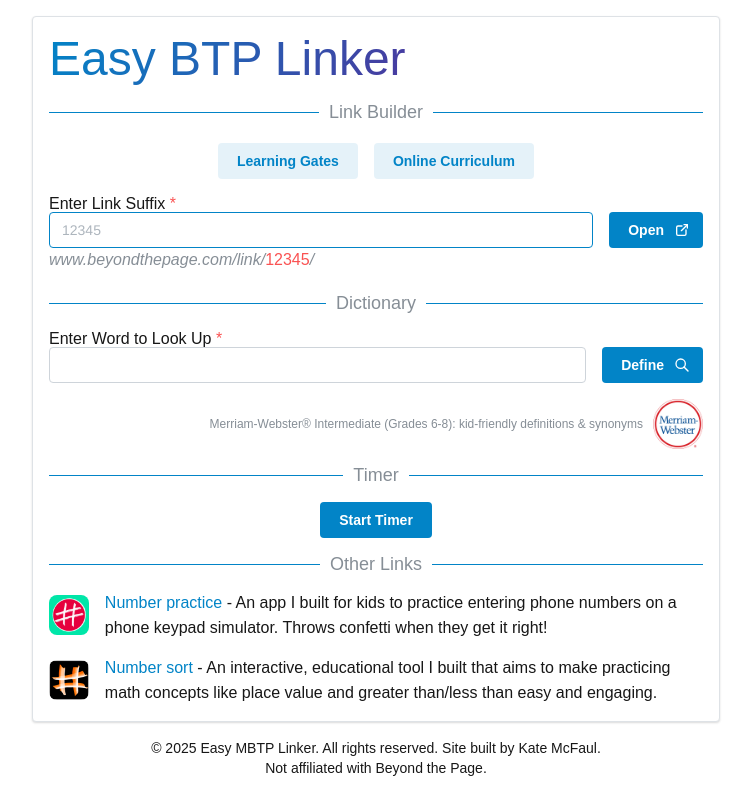
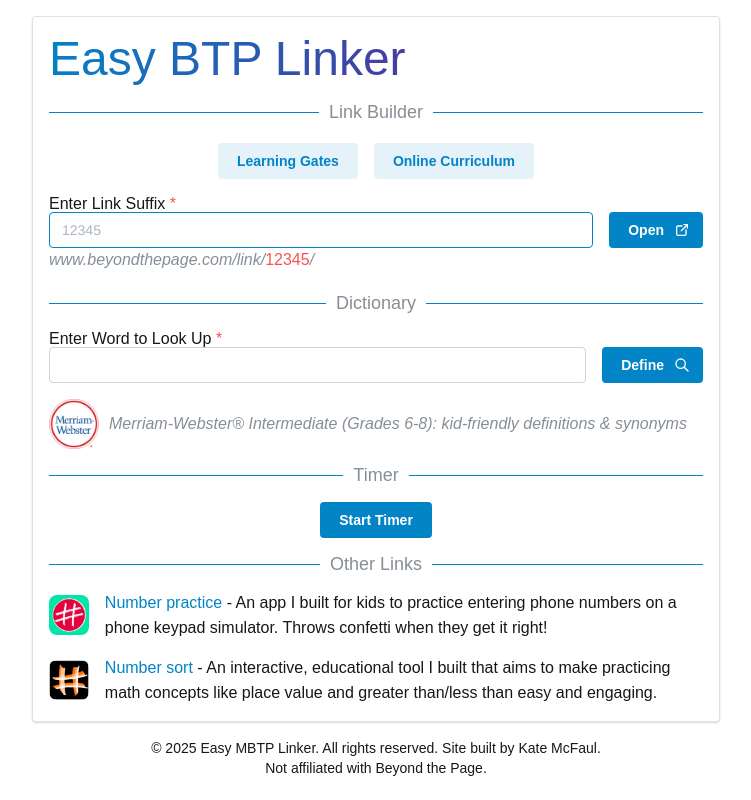
Before and after one commit to craftykate/mbtp-linker, a Next.js app: page / in a window 1280 px wide. Shown: the whole page, without its empty margins (264-1015 px from the left). Built offline with nearby package versions, Linux system fonts and the light colour scheme.

Commit message:
Adjust footer in dictionary section to look like other footers

```diff
--- a/components/dictionary/Dictionary.tsx
+++ b/components/dictionary/Dictionary.tsx
@@ -128,20 +128,7 @@ export default function Dictionary() {
       )}
 
       {result && <Results result={result} key={result.word} />}
-      <Group justify="flex-end" align="center" mt="md" gap="xs" wrap="nowrap">
-        <Text
-          size="xs"
-          c="dimmed"
-          ta="right"
-          style={{
-            flex: "1 1 auto", // take remaining space
-            minWidth: 0, // IMPORTANT: allow text to shrink
-            wordBreak: "break-word", // wrap long strings
-          }}
-        >
-          Merriam-Webster® Intermediate (Grades 6-8): kid-friendly definitions &
-          synonyms
-        </Text>
+      <Group justify="flex-start" align="center" mt="md" gap="xs" wrap="nowrap">
         <Anchor
           href="https://www.merriam-webster.com"
           target="_blank"
@@ -157,7 +144,19 @@ export default function Dictionary() {
               fit="contain"
             />
           </Box>
-        </Anchor>
+        </Anchor>{" "}
+        <Text
+          c="dimmed"
+          fs="italic"
+          style={{
+            flex: "1 1 auto", // take remaining space
+            minWidth: 0, // IMPORTANT: allow text to shrink
+            wordBreak: "break-word", // wrap long strings
+          }}
+        >
+          Merriam-Webster® Intermediate (Grades 6-8): kid-friendly definitions &
+          synonyms
+        </Text>
       </Group>
     </>
   );
```
